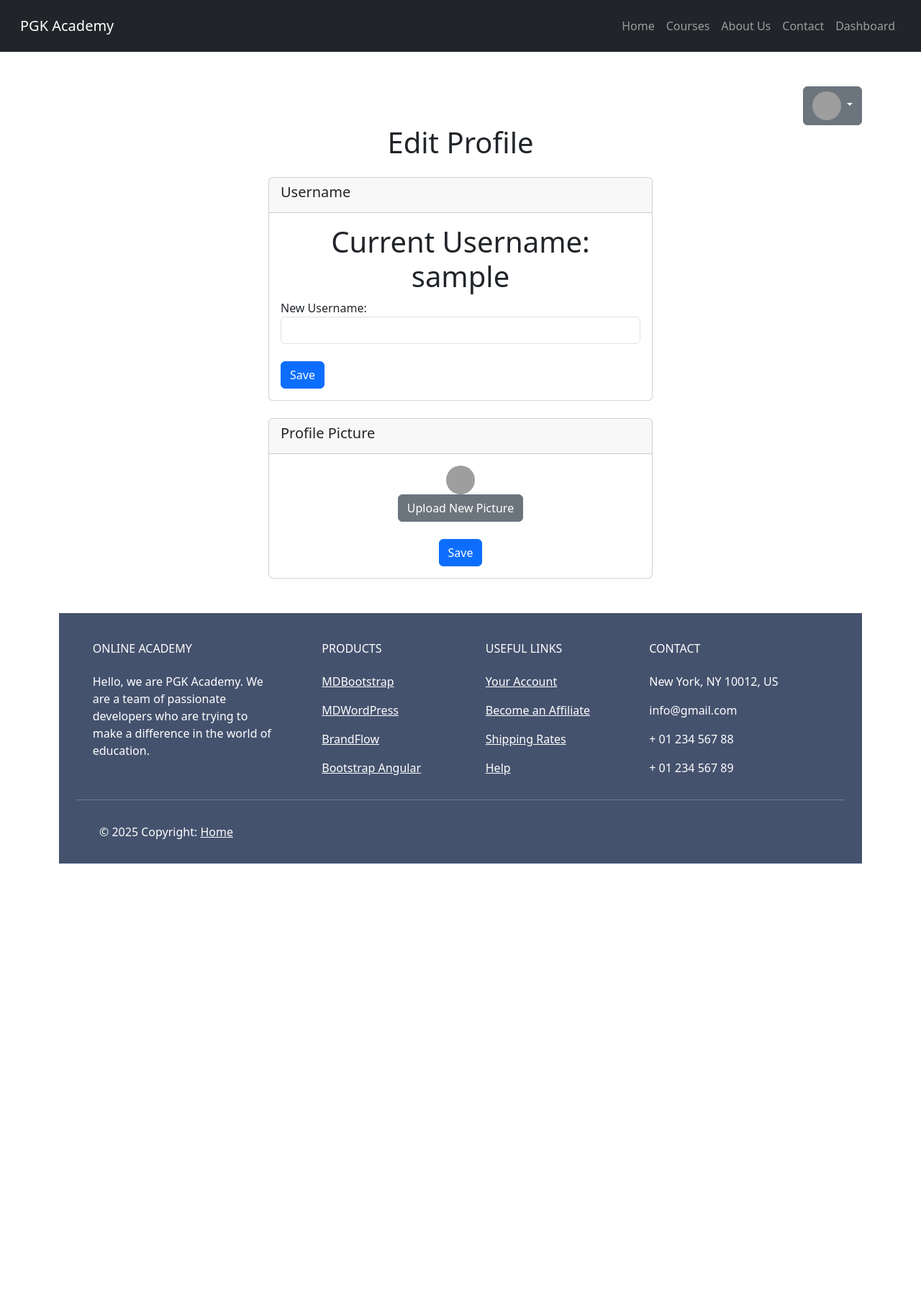
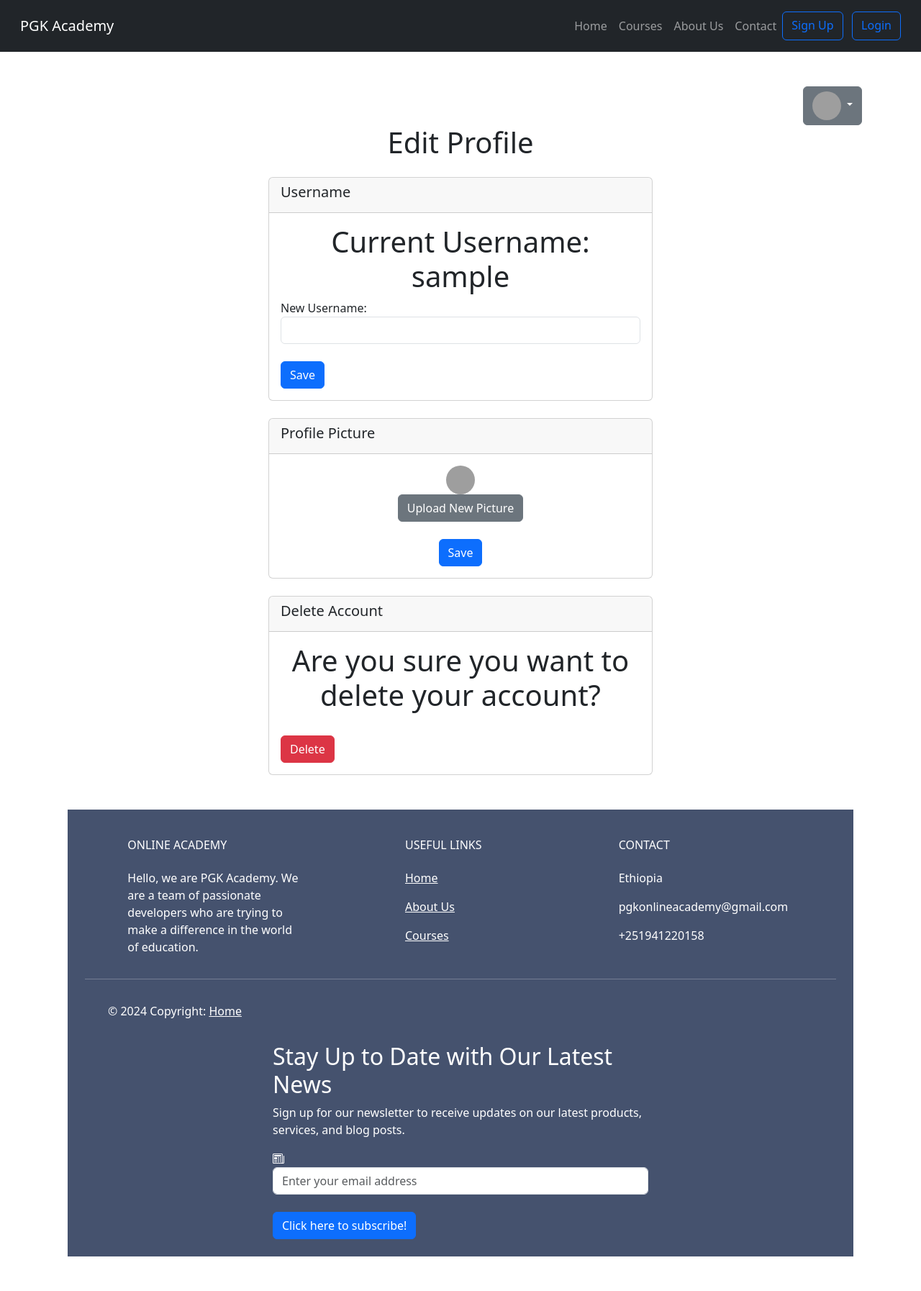
Before and after one commit to Pgk95/pgk-academy-online, a Flask app: page /dashboard/profile/1/edit in a window 1280 px wide. Shown: the whole page at 72% size. Before the commit the page ends 1200 px from the top, so only its background shows below. Run offline with Flask 3, Linux system fonts and the light colour scheme; the visitor is signed in with stand-in values (Sample User, id 1); some libraries are stand-ins or nearby versions; grey boxes are pictures that could not be loaded.

Commit message:
feat: implemented an email confirmation system for new users - 🐛 fix: fixed a bug where the user could not log in after registration - implemented a decorartor to check if the user has confirmed his email - implemented a token generator for email confirmation - implemented a resend email confirmation token - updated the user model to include a confirmed field - updated auth.signup to send an email confirmation token - updated auth.signup to create a user with confirmed set to false

```diff
--- a/website/__init__.py
+++ b/website/__init__.py
@@ -2,19 +2,22 @@
 from flask_sqlalchemy import SQLAlchemy
 from dotenv import load_dotenv
 from flask_migrate import Migrate
+from flask_mail import Mail
 from flask_login import LoginManager
 import os
 
 
 db = SQLAlchemy()
 migrate = Migrate()
-
+mail = Mail()
 
 
 # Load environment variables
 load_dotenv()
 
 # Create app
+
+
 def create_app():
     # intializing the name of the app
     app = Flask(__name__)
@@ -26,9 +29,23 @@
     app.config['SECRET_KEY'] = os.getenv('SECRET_KEY')
     app.config['SQLALCHEMY_DATABASE_URI'] = os.getenv('DATABASE_URI')
 
+    # configurations for the email server
+    app.config['MAIL_SERVER'] = os.getenv('MAIL_SERVER')
+    app.config['MAIL_PORT'] = os.getenv('MAIL_PORT')
+    app.config['MAIL_USE_TLS'] = os.getenv('MAIL_USE_TLS')
+    app.config['MAIL_USE_SSL'] = os.getenv('MAIL_USE_SSL')
+    app.config['MAIL_USERNAME'] = os.getenv('MAIL_USERNAME')
+    app.config['MAIL_PASSWORD'] = os.getenv('MAIL_PASSWORD')
+    app.config['MAIL_MAX_EMAILS'] = os.getenv('MAIL_MAX_EMAILS')
+    app.config['MAIL_DEFAULT_SENDER'] = os.getenv('MAIL_DEFAULT_SENDER')
+    app.config['MAIL_ASCII_ATTACHMENTS'] = os.getenv('MAIL_ASCII_ATTACHMENTS')
+
     # initialize the database
     db.init_app(app)
     migrate.init_app(app, db)
+
+    # initialize the mail server
+    mail.init_app(app)
 
     # import the views, models, auth
     from .views import views
--- a/website/models.py
+++ b/website/models.py
@@ -1,5 +1,6 @@
-from . import db
+from .import db
 from flask_login import UserMixin
+from flask import current_app
 from sqlalchemy.sql import func
 
 # Create a User model
@@ -11,6 +12,7 @@
     email = db.Column(db.String(255), unique=True, nullable=False)
     profile_picture = db.Column(db.String(255), default='default.png')
     password_hash = db.Column(db.String(1000), nullable=False)
+    confirmed = db.Column(db.Boolean, nullable=False, default=False)
     created_at = db.Column(db.DateTime(timezone=True),
                            server_default=func.now())
 
--- a/website/profile.py
+++ b/website/profile.py
@@ -102,3 +102,22 @@
     except Exception as e:
         flash('There was an error updating your username.', category='error')
     return render_template('edit_profile.html', username=user.username)
+
+# function to delete users profile
+@profile.route('/profile/<int:user_id>/delete', methods=['GET', 'POST'])
+@login_required
+def delete_profile(user_id):
+    """Delete the user's profile."""
+    # get the user
+    user = User.query.get_or_404(user_id)
+
+    try:
+        if request.method == 'POST':
+            # delete the user
+            db.session.delete(user)
+            db.session.commit()
+            flash('Account deleted successfully!', category='success')
+            return redirect(url_for('views.home'))
+    except Exception as e:
+        flash('There was an error deleting your account.', category='error')
+    return render_template('edit_profile.html', username=user.username)
--- /dev/null
+++ b/website/templates/activate.html
@@ -0,0 +1,4 @@
+<p>Welcome! Thanks for signing up. Please follow this link to activate your account:</p>
+<p><a href="{{ confirm_url }}">{{ confirm_url }}</a></p>
+<br>
+<p>Cheers!</p>
--- a/website/templates/base.html
+++ b/website/templates/base.html
@@ -29,17 +29,17 @@
                         <a class="nav-link" href="{{ url_for('views.about_us') }}">About Us</a>
                     </li>
                     <li class="nav-item">
-                        <a class="nav-link" href="{{ url_for('views.contact_us') }}">Contact</a>
+                        <a class="nav-link" href="{{ url_for('views.contact') }}">Contact</a>
                     </li>
                     <!--Signup and login buttons-->
-                    {% if current_user.is_authenticated %}
+                    {% if current_user.confirmed and current_user.is_authenticated %}
                     <li class="nav-item">
                         <a class="nav-link" href="{{ url_for('views.dashboard') }}">Dashboard</a>
                     </li>
                     {% else %}
                     <div class="d-flex">
                       <a class="btn btn-outline-primary" href="{{ url_for('auth.sign_up') }}">Sign Up</a>
-                      <br>
+                      &nbsp; &nbsp;
                       <a class="btn btn-outline-primary" href="{{ url_for('auth.login') }}">Login</a>
                     </div>
                     {% endif %}
@@ -140,23 +140,6 @@
           <!-- Grid column -->
 
           <hr class="w-100 clearfix d-md-none" />
-
-          <!-- Grid column -->
-          <div class="col-md-2 col-lg-2 col-xl-2 mx-auto mt-3">
-            <h6 class="text-uppercase mb-4 font-weight-bold">Products</h6>
-            <p>
-              <a class="text-white">MDBootstrap</a>
-            </p>
-            <p>
-              <a class="text-white">MDWordPress</a>
-            </p>
-            <p>
-              <a class="text-white">BrandFlow</a>
-            </p>
-            <p>
-              <a class="text-white">Bootstrap Angular</a>
-            </p>
-          </div>
           <!-- Grid column -->
 
           <hr class="w-100 clearfix d-md-none" />
@@ -167,16 +150,16 @@
               Useful links
             </h6>
             <p>
-              <a class="text-white">Your Account</a>
+              <a class="text-white" href="{{ url_for('views.home') }}"
+                 >Home</a>
             </p>
             <p>
-              <a class="text-white">Become an Affiliate</a>
+              <a class="text-white" href="{{ url_for('views.about_us') }}"
+                 >About Us</a>
             </p>
             <p>
-              <a class="text-white">Shipping Rates</a>
-            </p>
-            <p>
-              <a class="text-white">Help</a>
+              <a class="text-white" href="{{ url_for('views.courses') }}"
+                 >Courses</a>
             </p>
           </div>
 
@@ -186,10 +169,10 @@
           <!-- Grid column -->
           <div class="col-md-4 col-lg-3 col-xl-3 mx-auto mt-3">
             <h6 class="text-uppercase mb-4 font-weight-bold">Contact</h6>
-            <p><i class="fas fa-home mr-3"></i> New York, NY 10012, US</p>
-            <p><i class="fas fa-envelope mr-3"></i> info@gmail.com</p>
-            <p><i class="fas fa-phone mr-3"></i> + 01 234 567 88</p>
-            <p><i class="fas fa-print mr-3"></i> + 01 234 567 89</p>
+            <p><i class="fas fa-home mr-3"></i> Ethiopia</p>
+            <p><i class="fas fa-envelope mr-3"></i> pgkonlineacademy@gmail.com</p>
+            <p><i class="fas fa-phone mr-3"></i> +251941220158</p>
+          <!--  <p><i class="fas fa-print mr-3"></i></p>-->
           </div>
           <!-- Grid column -->
         </div>
@@ -206,7 +189,7 @@
           <div class="col-md-7 col-lg-8 text-center text-md-start">
             <!-- Copyright -->
             <div class="p-3">
-              © 2025 Copyright:
+              © 2024 Copyright:
               <a class="text-white" href="{{ url_for('views.home') }}"
                  >Home</a
                 >
@@ -218,7 +201,39 @@
       </section>
       <!-- Section: Copyright -->
     </div>
-    <!-- Grid container -->
+    <!--Sign up for newslatters-->
+            {% if current_user.is_authenticated %}
+            <div class="container">
+              <div class="row">
+                <div class="col-md-6 offset-md-3">
+                  <div class="newsletter-signup">
+                    <h2>Stay Up to Date with Our Latest News</h2>
+                    <p>Sign up for our newsletter to receive updates on our latest products, services, and blog posts.</p>
+                    <!--newsletter icon-->
+            <i class="bi bi-newspaper"></i>
+            <br>
+            <form action="{{url_for('views.contact')}}" method="POST" >
+              <div class="form-group">
+                <input type="email" class="form-control col-lg-2" placeholder="Enter your email address", required>
+              </div>
+              <br>
+              <button type="submit" class="btn btn-primary text-center">Click here to subscribe!</button>
+            </form>
+            {% else %}
+            <p class="mt-3">You can also follow us on social media:</p>
+            <div class="social-icons">
+              <a href="https://www.facebook.com/PGK-Academy-100101265724996" target="_blank"><i class="bi bi-facebook"></i></a>
+              <a href="https://twitter.com/PGKAcademy1" target="_blank"><i class="bi bi-twitter"></i></a>
+              <a href="https://www.instagram.com/pgkacademy/" target="_blank"><i class="bi bi-instagram"></i></a>
+              <a href="https://www.linkedin.com/in/pgk-academy-1b1b3b220/" target="_blank"><i class="bi bi-linkedin"></i></a>
+          </div>
+          {% endif %}
+        </div>
+      </div>
+    </div>
+    <br>
+
+
   </footer>
   <!-- Footer -->
 </div>
--- a/website/templates/dashboard.html
+++ b/website/templates/dashboard.html
@@ -4,7 +4,7 @@
 <div class="d-flex justify-content-end">
 <div class="dropdown">
   <button class="btn btn-secondary dropdown-toggle" type="button" id="dropdownMenuButton" data-bs-toggle="dropdown" aria-expanded="false">
-    <img src="{{ url_for('static', filename='profile_pics/' + current_user.profile_picture) }}" alt="Profile Picture" class="bi bi-person-circle img-fluid rounded-circle" style="width: 40px; height: 40px;">
+    <img src="{{ url_for('static', filename='profile_pics/' + current_user.profile_picture) }}" alt="Edit profile picture" class="bi bi-person-circle img-fluid rounded-circle" style="width: 40px; height: 40px;">
   </button>
   <ul class="dropdown-menu" aria-labelledby="dropdownMenuButton">
       <a class="dropdown-item" href="{{ url_for('profile.profile_page', user_id=current_user.id) }}"><i class="bi bi-person-circle"></i>My Profile</a>
--- a/website/templates/edit_profile.html
+++ b/website/templates/edit_profile.html
@@ -58,11 +58,26 @@
                 <br>
               </div>
               <br>
-              <button type="submit" class="btn btn-primary">Save</button>
+              <button type="submit" id="" class="btn btn-primary">Save</button>
             </form>
           </div>
         </div>
 
+        <!--Delete account-->
+        <div class="card mt-4">
+          <div class="card-header">
+            <h5 class="card-title">Delete Account</h5>
+          </div>
+          <div class="card-body">
+            <form method="POST" action="{{ url_for('profile.delete_profile', user_id=current_user.id) }}">
+              <div>
+                <h1 class="text-center">Are you sure you want to delete your account?</h1>
+              </div>
+              <br>
+              <button type="submit" id="delete" onclick="deleteChecking()" class="btn btn-danger position-relative">Delete</button>
+            </form>
+          </div>
+          <script src="{{ url_for('static', filename='js/edit_profile.js') }}"></script>
       </div>
     </div>
   </div>
```
Also changed, not shown: website/auth.py (+29 -18 lines), website/decorators.py (added, +15 -0 lines), website/email.py (added, +17 -0 lines), website/templates/profile.html (+21 -4 lines), website/templates/unconfirmed.html (added, +10 -0 lines), website/token.py (added, +27 -0 lines), website/views.py (+54 -4 lines), website/static/js/edit_profile.js (added), website/static/profile_pics/1_profile.jpg, website/static/profile_pics/3_profile.jpg (added), website/static/profile_pics/6_profile.jpg (added).
